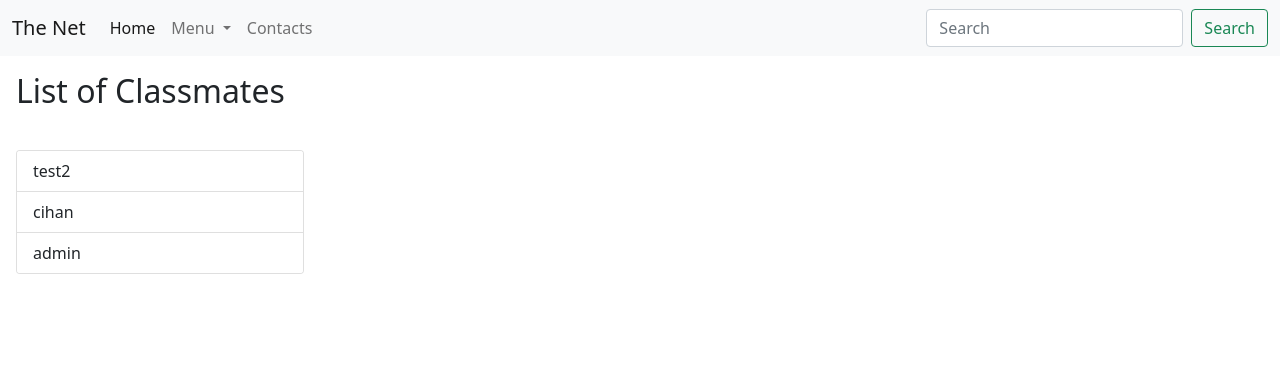
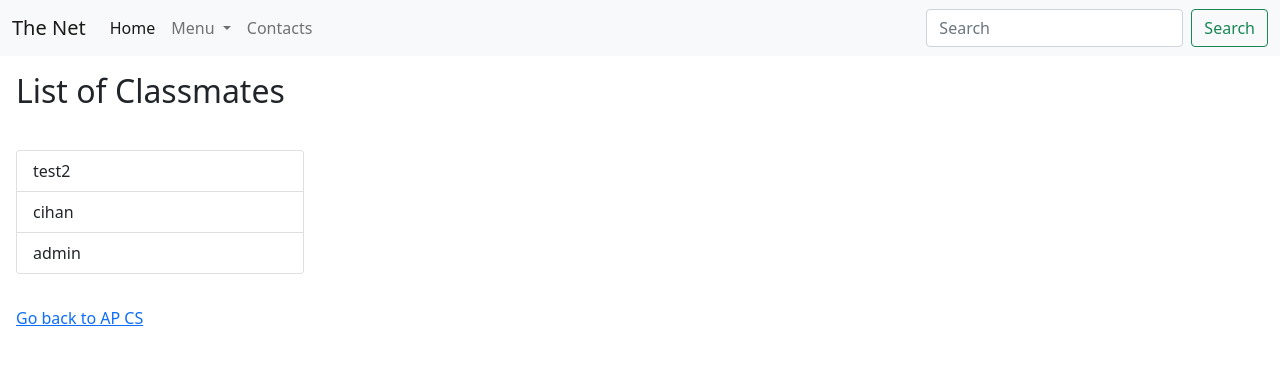
Before and after one commit to TommasoLamon/Senior-Project, a Django app: page /classes/1/friends in a window 1280 px wide. Shown: the top 365 px of the page. Run offline with Django 3.2, Linux system fonts and the light colour scheme; data comes from the database, SQL or seed files in the repository; both versions use the stored data as it was after the commit.

Commit message:
Added go back button, edited templates and added allowed hosts in settings.py

```diff
--- a/Project/Project/settings.py
+++ b/Project/Project/settings.py
@@ -25,7 +25,7 @@ SECRET_KEY = 'django-insecure-6syj$6bj5=lg=1!@#au=-vat^_bwr6-pmun9gk3krwf4hp793l
 # SECURITY WARNING: don't run with debug turned on in production!
 DEBUG = True
 
-ALLOWED_HOSTS = []
+ALLOWED_HOSTS = ['192.168.228.103', '127.0.0.1']
 
 
 # Application definition
--- a/Project/main/templates/main/participants.html
+++ b/Project/main/templates/main/participants.html
@@ -17,7 +17,7 @@ List of Participants
         </ul>
       </div>
 </div>
-    {% for friend in friends %}
-
-    {% endfor %}
+<div class="p-3">
+    <a href="{% url 'classroom' class.id %}">Go back to {{ class.name }}</a>
+</div>
 {% endblock %}
--- a/Project/main/views.py
+++ b/Project/main/views.py
@@ -94,7 +94,8 @@ def friends(request, class_id):
     student_list = class_var.students.all()
 
     context = {
-        'friends': student_list
+        'friends': student_list,
+        'class': class_var
     }
 
     return render(request, "main/participants.html", context)
```
Also changed, not shown: Project/db.sqlite3.
